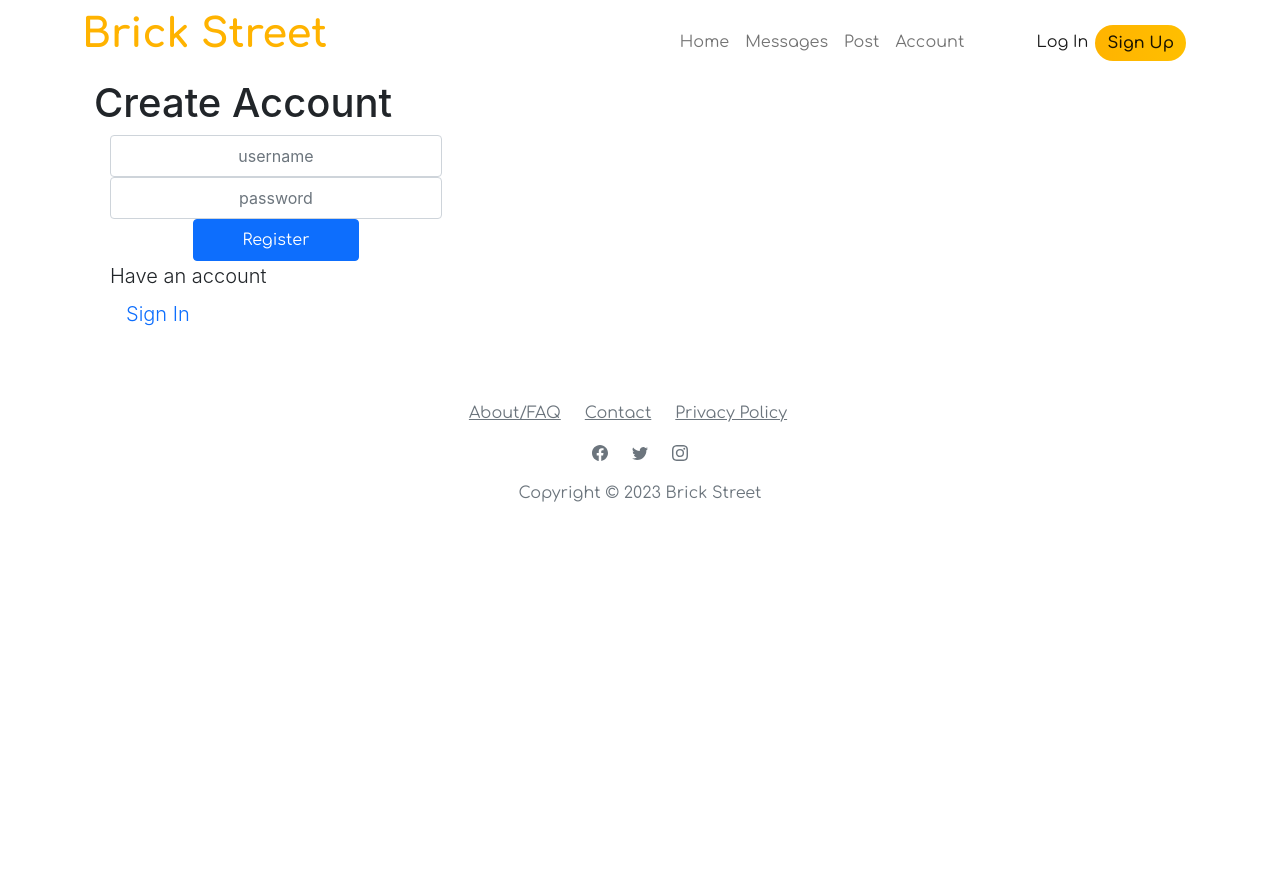
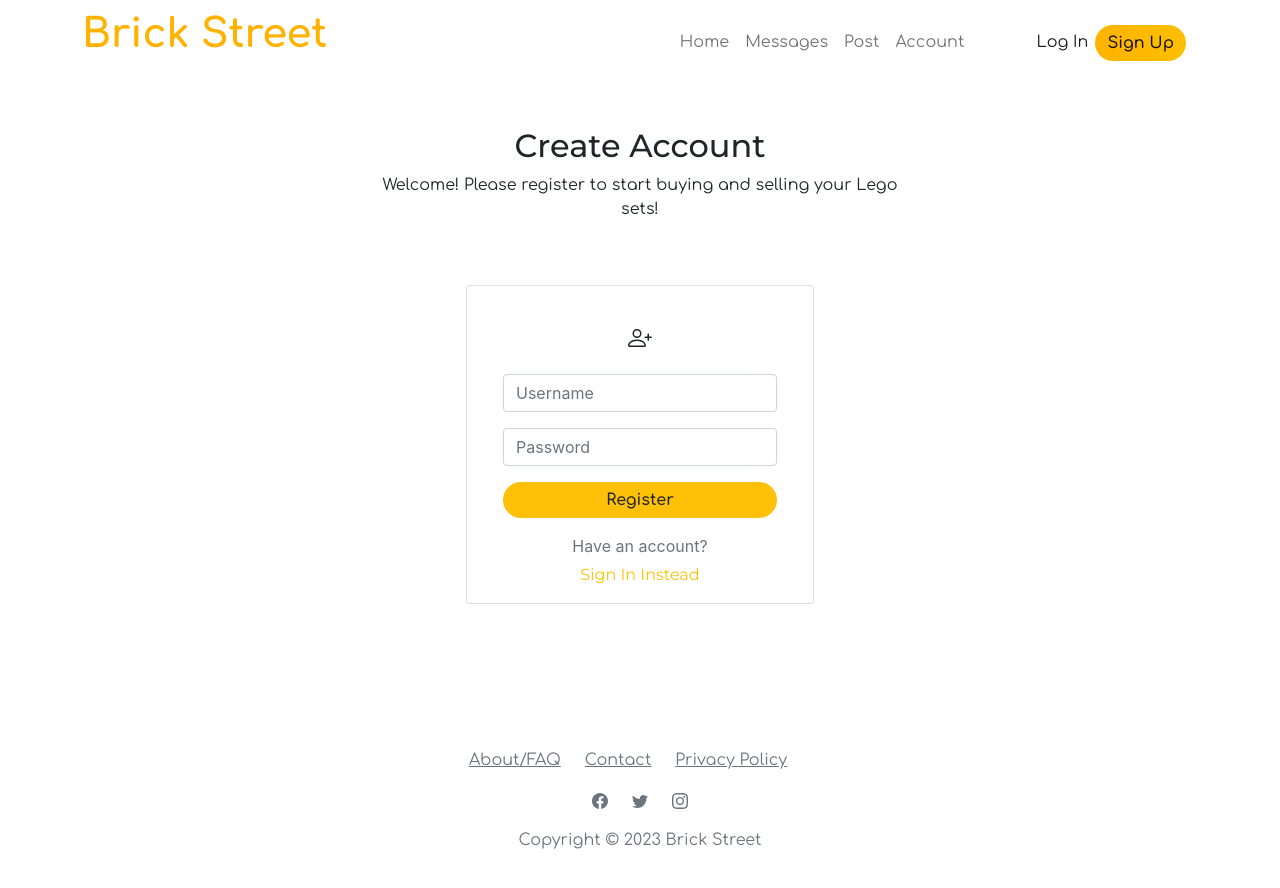
Before and after one commit to Steezy1416/brickstreet, a React (Create React App) app in the folder client/: page /register in a window 1280 px wide. Shown: the top 888 px of the page. Before the commit the page ends 800 px from the top, so only its background shows below. Built offline with nearby package versions, Linux system fonts and the light colour scheme; no server answers.

Commit message:
updated styling for the registration form

```diff
--- a/client/src/pages/AddPost.js
+++ b/client/src/pages/AddPost.js
@@ -61,7 +61,7 @@ const AddPost = () => {
                   </div>
                   <textarea id="itemDescription" class="mb-3 form-control" name="itemDescription" rows="6" placeholder="Item Description"></textarea>
                   <label className="mb-3">
-                    Choose a product category
+                    Choose an item category
                   </label>
                   <Select
                     // defaultValue={[options[2]]}
@@ -71,6 +71,9 @@ const AddPost = () => {
                     className="basic-multi-select col-12 mb-3"
                     classNamePrefix="select"
                   />
+                  <label className="mb-3">
+                    Choose and upload a photo for your item
+                  </label>
                   <div class="input-group mb-3">
                     <input
                       type="file"
@@ -87,7 +90,7 @@ const AddPost = () => {
 
                   <div className="mb-3">
                     <button className="btn btn-moving-gradient btn-dark d-block w-100" type="submit">
-                      List Product
+                      List Item
                     </button>
                   </div>
                 </form>
--- a/client/src/pages/Register.js
+++ b/client/src/pages/Register.js
@@ -11,7 +11,7 @@ function Register() {
     const [username, setUsername] = useState("")
     const [password, setPassword] = useState("")
 
-  const handleSubmit = async (e) =>{
+    const handleSubmit = async (e) => {
         e.preventDefault();
 
         const response = await fetch('http://localhost:5000/api/register', {
@@ -37,31 +37,42 @@ function Register() {
     }
 
     return (
-    <div className='container-fluid'>
-        <div className='login-area'>
-            <div class="box col-md-4 col-sm-8">
-                <div className='box-header'>
-                    <h1>Create Account</h1>
+        <section className="position-relative py-4 py-xl-5">
+            <div className='container'>
+                <div className='row mb-5 login-area'>
+                    <div class="col-md-8 col-xl-6 text-center mx-auto">
+
+                        <h2 className='msg-pg-title'>Create Account</h2>
+                        <p className="w-lg-50 msg-body">Welcome! Please register to start buying and selling your Lego sets!</p>
                     </div>
-                <div className='box-body px-3'>
-                    <form onSubmit={handleSubmit}>
-                        <div className='group'>
-                            <input type="text" name="username" placeholder="username" value={username} onChange = {(e)=>setUsername(e.target.value)} className="p-2  form-control text-center" />
                 </div>
-                        <div className='group'>
-                            <input type="password" value={password} onChange = {(e)=>setPassword(e.target.value)} name="password" placeholder="password" className="p-2 form-control text-center" />
+                <div className="row d-flex justify-content-center">
+                    <div className="col-md-6 col-xl-4">
+                        <div className="card mb-5">
+                            <div className='card-body d-flex flex-column align-items-center'>
+                                <div className="bs-icon-xl bs-icon-circle bs-icon my-4"><svg xmlns="http://www.w3.org/2000/svg" width="5em" height="5em" fill="currentColor" class="bi bi-person-plus" viewBox="0 0 16 16">
+                                    <path d="M6 8a3 3 0 1 0 0-6 3 3 0 0 0 0 6zm2-3a2 2 0 1 1-4 0 2 2 0 0 1 4 0zm4 8c0 1-1 1-1 1H1s-1 0-1-1 1-4 6-4 6 3 6 4zm-1-.004c-.001-.246-.154-.986-.832-1.664C9.516 10.68 8.289 10 6 10c-2.29 0-3.516.68-4.168 1.332-.678.678-.83 1.418-.832 1.664h10z" />
+                                    <path fill-rule="evenodd" d="M13.5 5a.5.5 0 0 1 .5.5V7h1.5a.5.5 0 0 1 0 1H14v1.5a.5.5 0 0 1-1 0V8h-1.5a.5.5 0 0 1 0-1H13V5.5a.5.5 0 0 1 .5-.5z" />
+                                </svg></div>
+                                <form className="text-center" onSubmit={handleSubmit}>
+                                    <div className='mb-3'>
+                                        <input type="text" name="username" placeholder="Username" value={username} onChange={(e) => setUsername(e.target.value)} className="form-control" />
                                     </div>
-                        <div className='group text-center'>
-                            <button type="submit"  className="btn p-2 btn-primary col-md-6 text-center">Register</button>
+                                    <div className='mb-3'>
+                                        <input type="password" value={password} onChange={(e) => setPassword(e.target.value)} name="password" placeholder="Password" className="form-control" />
                                     </div>
+                                    <div className='mb-3'>
+                                        <button type="submit" className="btn btn-moving-gradient btn-warning d-block w-100 text-dark">Register</button>
+                                    </div>
+                                    <p className="text-muted mb-1">Have an account?</p>
+                                    <a href='/login' class="clickHere text-decoration-none text-warning">Sign In Instead </a>
                                 </form>
-
-
-                    <p className='lead'>Have an account <a href='/' class="nav-link">Sign In </a></p>
                             </div>
                         </div>
                     </div>
                 </div>
+            </div>
+        </section>
     )
 }
 
```
Lines whose indentation alone changed are shown as unchanged.
